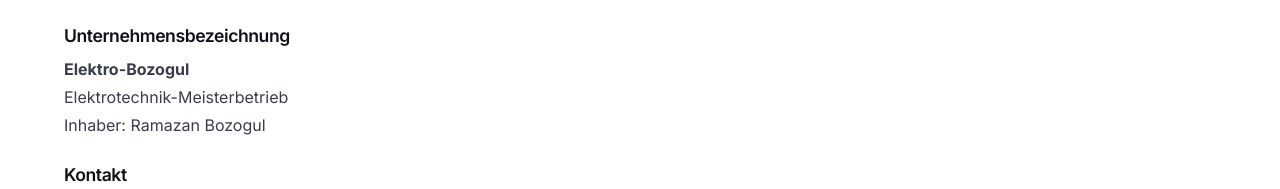
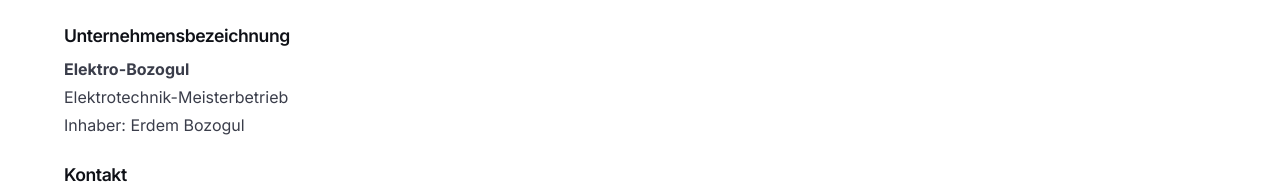
Before and after one commit to MaKiNiST19/elektrobozogul, a Next.js app: page /impressum in a window 1280 px wide. Shown: the part 423-612 px from the top of the page. Built offline with nearby package versions, Linux system fonts and the light colour scheme.

Commit message:
düzeltme

```diff
--- a/app/datenschutz/page.tsx
+++ b/app/datenschutz/page.tsx
@@ -24,7 +24,7 @@
               <h2>1. Verantwortlicher</h2>
               <p>
                 <strong>Elektro-Bozogul</strong><br />
-                Inhaber: Ramazan Bozogul<br />
+                Inhaber: Erdem Bozogul<br />
                 Telefon: <a href="tel:+436601230073">+43 660 1230073</a><br />
                 E-Mail: <a href="mailto:office@elektro-bozogul.at">office@elektro-bozogul.at</a>
               </p>
--- a/app/impressum/page.tsx
+++ b/app/impressum/page.tsx
@@ -27,7 +27,7 @@
               <p>
                 <strong>Elektro-Bozogul</strong><br />
                 Elektrotechnik-Meisterbetrieb<br />
-                Inhaber: Ramazan Bozogul
+                Inhaber: Erdem Bozogul
               </p>
 
               <h3>Kontakt</h3>
```
